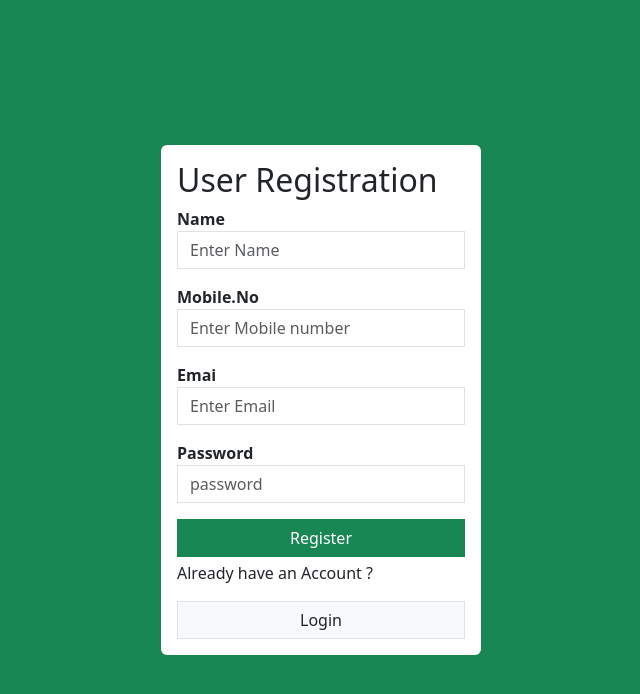
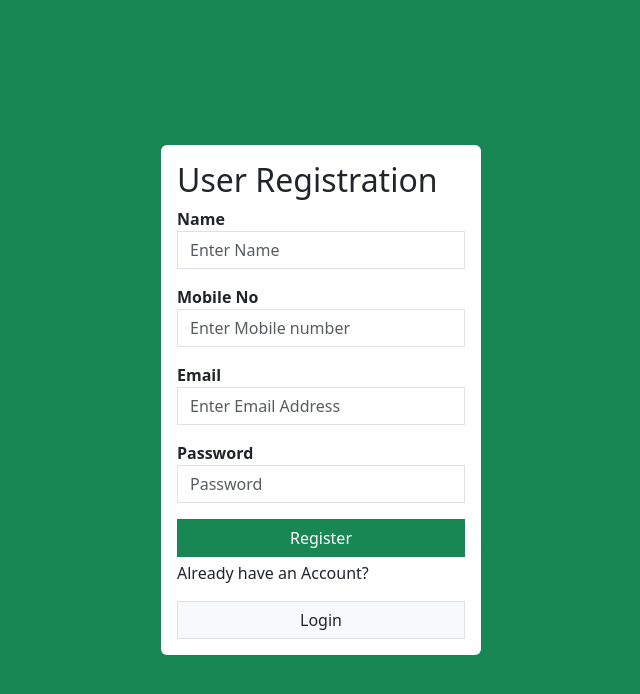
Before and after one commit to hmadhavan57/User-Authentication-System, a React (Vite) app in the folder User_Authentication_ClientSide/: page /register in a window 1280 px wide. Shown: the top 694 px of the page, without its empty margins (319-959 px from the left). Built offline with nearby package versions, Linux system fonts and the light colour scheme.

Commit message:
feat: Applying routing and created the login component .
Applying browser routing and created the login component  which used to link the components for redirecting

```diff
--- a/User_Authentication_ClientSide/src/App.jsx
+++ b/User_Authentication_ClientSide/src/App.jsx
@@ -1,14 +1,19 @@
 import { useState } from 'react'
 import 'bootstrap/dist/css/bootstrap.min.css'
 import Signup from './Signup'
+import {BrowserRouter,Routes,Route} from 'react-router-dom'
+import Login from './Login'
 
 
 function App() {
 
   return (
-   <div>
-    <Signup />
-   </div>
+   <BrowserRouter>
+   <Routes>
+    <Route path='/register' element={<Signup/>}></Route>
+    <Route path='/login' element={<Login/>}></Route>
+   </Routes>
+   </BrowserRouter>
   )
 }
 
--- /dev/null
+++ b/User_Authentication_ClientSide/src/Login.jsx
@@ -0,0 +1,9 @@
+import React from "react";
+function Login(){
+return(
+    <div>
+       <p> Login</p>
+    </div>
+)
+}
+export default Login;
--- a/User_Authentication_ClientSide/src/Signup.jsx
+++ b/User_Authentication_ClientSide/src/Signup.jsx
@@ -1,63 +1,87 @@
-import { useState } from "react";
-function Signup(){
+import React, { useState } from "react";
+import { Link } from "react-router-dom";
+import axios from 'axios';
+
+function Signup() {
+
+  const [name, setName] = useState();
+  const [mobile, setMobile] = useState();
+  const [email, setEmail] = useState();
+  const [password, setPassword] = useState();
+  const [error, setError] = useState();
+
+  const handleSubmit = (e) => {
+    e.preventDefault();
+    // Specify your API endpoint URL for signup
+    axios.post('', { name, mobile, email, password })
+      .then(result => {
+        // Handle success, e.g., show a success message or redirect
+        console.log(result.data);
+      })
+      .catch(err => {
+        // Handle error, e.g., show error message to the user
+        setError(err.response.data.message);
+      });
+  };
+
   return (
     <div className="d-flex justify-content-center align-items-center bg-success vh-100">
       <div className="bg-white p-3 rounded w-25">
-<h2> User Registration</h2>
-<form>
+        <h2>User Registration</h2>
+        {error && <div className="alert alert-danger">{error}</div>}
+        <form onSubmit={handleSubmit}>
           <div className="mb-3">
-< label htmlFor="email">
-<strong>Name</strong>
-</label >
+            <label htmlFor="name"><strong>Name</strong></label>
             <input
               type="text"
               placeholder="Enter Name"
-autoCompIete=" off "
-name="email"
+              autoComplete="off"
+              name="name"
               className="form-control rounded-0"
+              value={name}
+              onChange={(e) => setName(e.target.value)}
             />
           </div>
           <div className="mb-3">
-< label htmlFor="email">
-<strong>Mobile.No</strong>
-</label >
+            <label htmlFor="mobile"><strong>Mobile No</strong></label>
             <input
-type="number"
+              type="text"
               placeholder="Enter Mobile number"
-autoCompIete=" off "
-name="mobile-no"
-className="form-control form-control-l rounded-0"
-
+              autoComplete="off"
+              name="mobile"
+              className="form-control rounded-0"
+              value={mobile}
+              onChange={(e) => setMobile(e.target.value)}
             />
           </div>
           <div className="mb-3">
-< label htmlFor="email">
-<strong>Emai</strong>
-</label>
+            <label htmlFor="email"><strong>Email</strong></label>
             <input
               type="email"
-placeholder="Enter Email"
-autoComp1ete="off"
-className="form-control rounded-0"/>
+              placeholder="Enter Email Address"
+              autoComplete="off"
+              name="email"
+              className="form-control rounded-0"
+              value={email}
+              onChange={(e) => setEmail(e.target.value)}
+            />
           </div>
           <div className="mb-3">
-  <label htmlFor="email">
-    <strong>Password</strong>
-  </label>
+            <label htmlFor="password"><strong>Password</strong></label>
             <input
               type="password"
-placeholder="password"
-autoComp1ete="off"
-className="form-control rounded-0"/>
+              placeholder="Password"
+              autoComplete="off"
+              name="password"
+              className="form-control rounded-0"
+              value={password}
+              onChange={(e) => setPassword(e.target.value)}
+            />
           </div>
-<button className="btn btn-success w-100 rounded-0">
-Register
-</button>
-<p className="mt-1">Already have an Account ?</p>
-<button className="btn btn-default border w-100 bg-light rounded-0 text-decoration-none">
-  Login
-</button>
+          <button className="btn btn-success w-100 rounded-0">Register</button>
         </form>
+        <p className="mt-1">Already have an Account?</p>
+        <Link to="/login" className="btn btn-default border w-100 bg-light rounded-0 text-decoration-none">Login</Link>
       </div>
     </div>
   );
```
Lines whose indentation alone changed are shown as unchanged.
